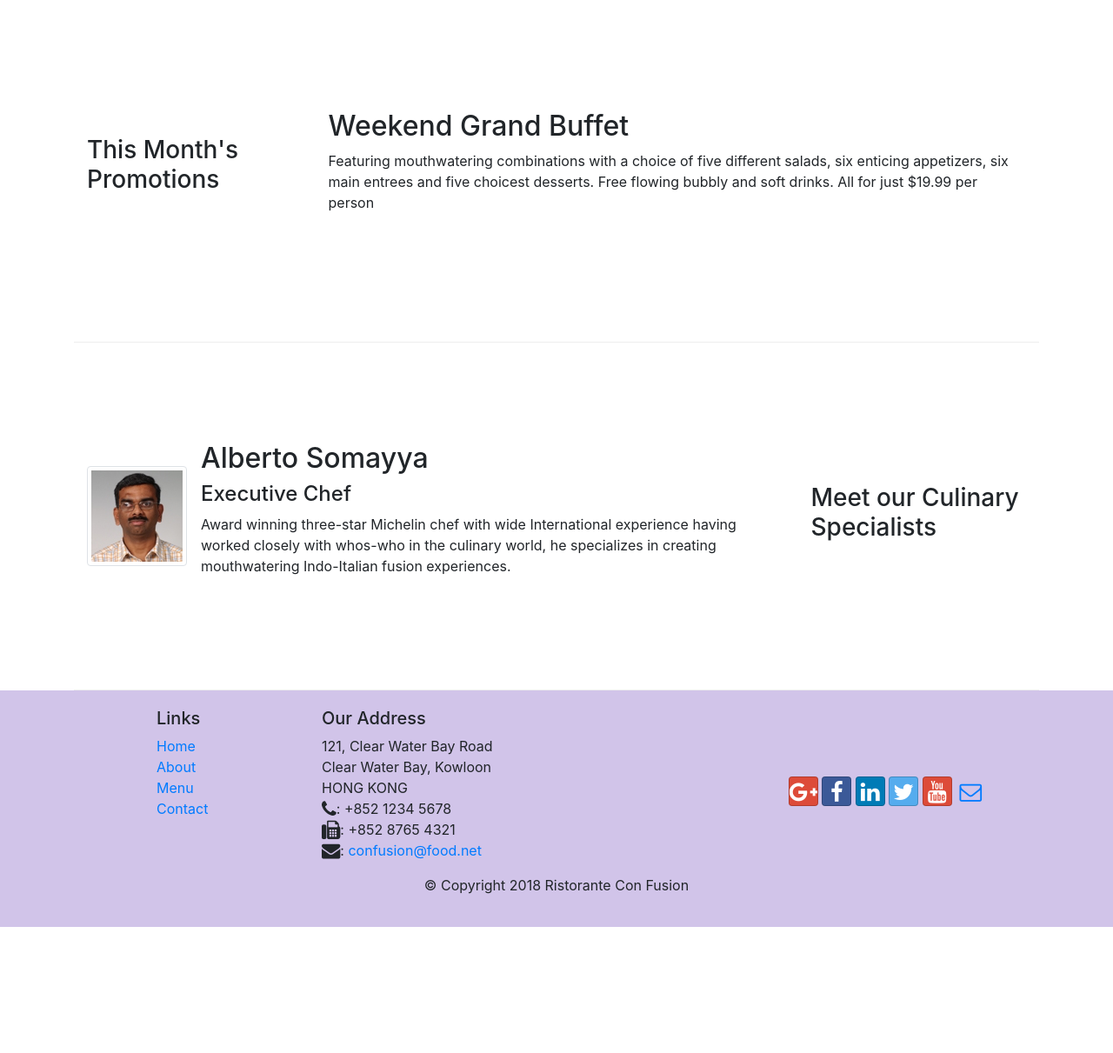
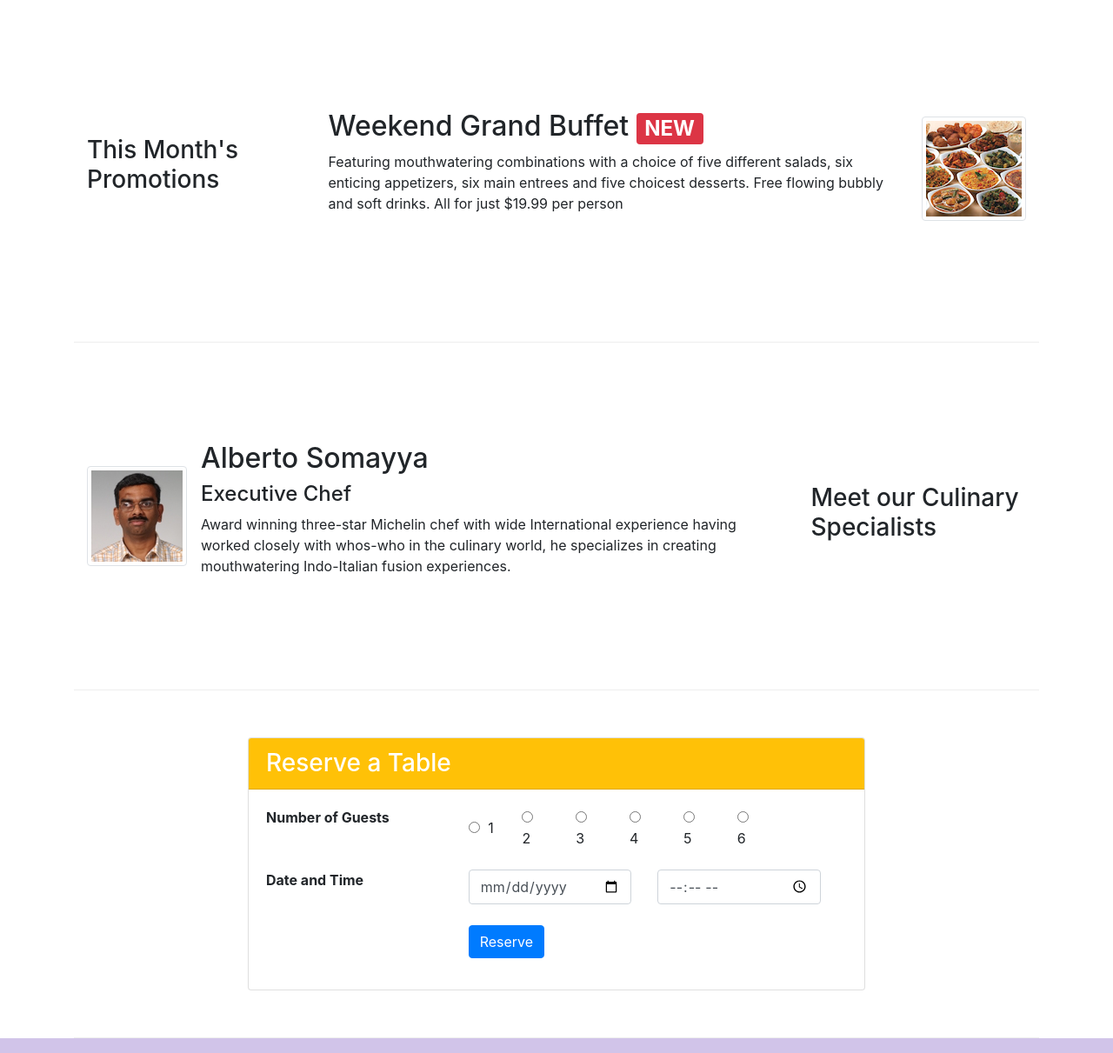
Before and after one commit to HieuBT28299/Bootstrap4, a website: page index.html in a window 1280 px wide. Shown: the part 740-1951 px from the top of the page at 87% size. Before the commit the page ends 1806 px from the top, so only its background shows below. Drawn offline with nearby package versions, Linux system fonts and the light colour scheme.

Commit message:
assignment 2

```diff
--- a/index.html
+++ b/index.html
@@ -44,8 +44,11 @@
                     <p>We take inspiration from the World's best cuisines, and create a unique fusion experience. Our
                         lipsmacking creations will tickle your culinary senses!</p>
                 </div>
-                <div class="col-12 col-sm align-self-center">
+                <div class="col-12 col-sm-3 align-self-center">
                     <img src="img/logo.png" class="img-fluid">
+                </div>
+                <div class="col-12 col-sm-3 align-self-center">
+                    <a class="btn btn-warning btn-sm btn-block" href="#ReserveTable" role="button">Reserve Table</a>
                 </div>
             </div>
         </div>
@@ -78,10 +81,19 @@
                 <h3>This Month's Promotions</h3>
             </div>
             <div class="col col-sm col-md">
-                <h2>Weekend Grand Buffet</h2>
-                <p>Featuring mouthwatering combinations with a choice of five different salads, six enticing appetizers,
-                    six main entrees and five choicest desserts. Free flowing bubbly and soft drinks. All for just
-                    $19.99 per person </p>
+                <div class="media">
+                    <div class="media-body">
+                        <h2 class="mt-0">
+                            Weekend Grand Buffet <span class="badge badge-danger">NEW</span>
+                        </h2>
+                        <p class="d-none d-sm-block">Featuring mouthwatering combinations with a choice of five
+                            different salads, six enticing appetizers,
+                            six main entrees and five choicest desserts. Free flowing bubbly and soft drinks. All for
+                            just $19.99 per person </p>
+                    </div>
+                    <img class="d-flex ml-3 img-thumbnail align-self-center" src="img/buffet.png" alt="buffet">
+                </div>
+
             </div>
         </div>
 
@@ -95,13 +107,79 @@
                     <div class="media-body">
                         <h2 class="mt-0">Alberto Somayya</h2>
                         <h4>Executive Chef</h4>
-                        <p class="d-none d-sm-block">Award winning three-star Michelin chef with wide International experience having worked
+                        <p class="d-none d-sm-block">Award winning three-star Michelin chef with wide International
+                            experience having worked
                             closely with
                             whos-who in the culinary world, he specializes in creating mouthwatering Indo-Italian fusion
                             experiences. </p>
                     </div>
                 </div>
 
+            </div>
+        </div>
+
+        <div class="row row-content align-items-center">
+            <div class="col-12 col-sm-8 offset-sm-2">
+                <div class="card">
+                    <h3 class="card-header bg-warning text-white">Reserve a Table</h3>
+                    <div class="card-body">
+                        <dl>
+                            <form id="ReserveTable">
+                                <div class="form-group row">
+                                    <dt class="col-12 col-sm-4">Number of Guests</dt>
+                                    <dd class="col-12 col-sm-8">
+                                        <div class="row form-check-inline">
+
+                                            <div class="col-2">
+                                                <input type="radio" class="form-check-input" name="optradio">
+                                                <label class="form-check-label">1</label>
+                                            </div>
+                                            <div class="col-2">
+                                                <input type="radio" class="form-check-input" name="optradio">
+                                                <label class="form-check-label">2</label>
+                                            </div>
+                                            <div class="col-2">
+                                                <input type="radio" class="form-check-input" name="optradio">
+                                                <label class="form-check-label">3</label>
+                                            </div>
+                                            <div class="col-2">
+                                                <input type="radio" class="form-check-input" name="optradio">
+                                                <label class="form-check-label">4</label>
+                                            </div>
+                                            <div class="col-2">
+                                                <input type="radio" class="form-check-input" name="optradio">
+                                                <label class="form-check-label">5</label>
+                                            </div>
+                                            <div class="col-2">
+                                                <input type="radio" class="form-check-input" name="optradio">
+                                                <label class="form-check-label">6</label>
+                                            </div>
+                                        </div>
+                                    </dd>
+                                </div>
+                                <div class="form-group row">
+                                    <dt class="col-12 col-sm-4">Date and Time</dt>
+                                    <div class="col-12 col-sm-8 row">
+                                        <dd class="col-12 col-sm-6">
+                                            <input type="date" class="form-control" id="date" name="date"
+                                                placeholder="Date">
+                                        </dd>
+                                        <dd class="col-12 col-sm-6">
+                                            <input type="time" class="form-control" id="time" name="time"
+                                                placeholder="Time">
+                                        </dd>
+                                    </div>
+                                </div>
+                                <div class="form-group row">
+                                    <div class="col-4 offset-md-4 col-md-2">
+                                        <button type="submit" class="btn btn-primary">Reserve</button>
+                                    </div>
+                                </div>
+
+                            </form>
+                        </dl>
+                    </div>
+                </div>
             </div>
         </div>
     </div>
```
